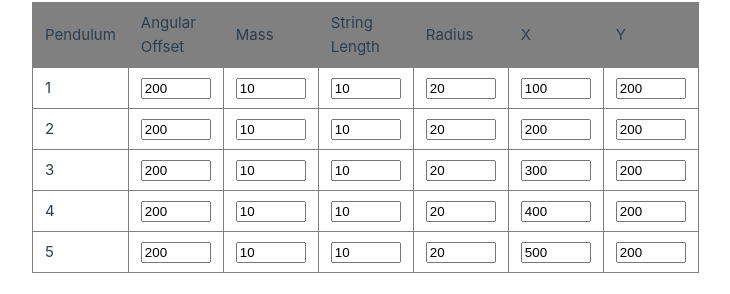
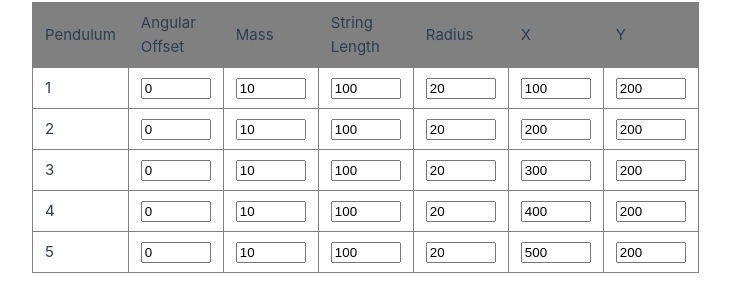
Before and after one commit to domleo/pendulum_simulator, a Vue app in the folder frontend/: page / in a window 1280 px wide. Shown: the part 503-797 px from the top of the page, without its empty margins (0-730 px from the left). Built offline with nearby package versions, Linux system fonts and the light colour scheme.

Commit message:
updating the angular offset correctly calculates the new starting position

```diff
--- a/frontend/src/components/MyCanvas.vue
+++ b/frontend/src/components/MyCanvas.vue
@@ -37,27 +37,65 @@ import p5 from 'p5'
 export default {
   data() {
     return {
+      interval: null,
       pendulums: [
-        {id: 1, dragging: false, curr_angle: Math.PI/4, org_angle: Math.PI/3, curr_angleVel: 0, curr_posx: 100, curr_posy: 200, org_posx: 100, org_posy: 200, angular_offset: 200, mass: 10, string_length: 10, radius: 20, r: 255, g:0, b:0},
-        {id: 2, dragging: false, curr_angle: Math.PI/4, org_angle: Math.PI/3, curr_angleVel: 0, curr_posx: 200, curr_posy: 200, org_posx: 200, org_posy: 200, angular_offset: 200, mass: 10, string_length: 10, radius: 20, r: 255, g:255, b:0},
-        {id: 3, dragging: false, curr_angle: Math.PI/4, org_angle: Math.PI/3, curr_angleVel: 0, curr_posx: 300, curr_posy: 200, org_posx: 300, org_posy: 200, angular_offset: 200, mass: 10, string_length: 10, radius: 20, r: 0, g:255, b:100},
-        {id: 4, dragging: false, curr_angle: Math.PI/4, org_angle: Math.PI/3, curr_angleVel: 0, curr_posx: 400, curr_posy: 200, org_posx: 400, org_posy: 200, angular_offset: 200, mass: 10, string_length: 10, radius: 20, r: 100, g:100, b:255},
-        {id: 5, dragging: false, curr_angle: Math.PI/4, org_angle: Math.PI/3, curr_angleVel: 0, curr_posx: 500, curr_posy: 200, org_posx: 500, org_posy: 200, angular_offset: 200, mass: 10, string_length: 10, radius: 20, r: 255, g:0, b:255}
+        {id: 1, dragging: false, curr_angle: Math.PI/4, org_angle: Math.PI/3, curr_angleVel: 0, curr_posx: 100, curr_posy: 200, org_posx: 100, org_posy: 200, angular_offset: 0, mass: 10, string_length: 100, radius: 20, anchorX:100, anchorY:75, r: 255, g:0, b:0},
+        {id: 2, dragging: false, curr_angle: Math.PI/4, org_angle: Math.PI/3, curr_angleVel: 0, curr_posx: 200, curr_posy: 200, org_posx: 200, org_posy: 200, angular_offset: 0, mass: 10, string_length: 100, radius: 20, anchorX:200, anchorY:75, r: 255, g:255, b:0},
+        {id: 3, dragging: false, curr_angle: Math.PI/4, org_angle: Math.PI/3, curr_angleVel: 0, curr_posx: 300, curr_posy: 200, org_posx: 300, org_posy: 200, angular_offset: 0, mass: 10, string_length: 100, radius: 20, anchorX:300, anchorY:75, r: 0, g:255, b:100},
+        {id: 4, dragging: false, curr_angle: Math.PI/4, org_angle: Math.PI/3, curr_angleVel: 0, curr_posx: 400, curr_posy: 200, org_posx: 400, org_posy: 200, angular_offset: 0, mass: 10, string_length: 100, radius: 20, anchorX:400, anchorY:75, r: 100, g:100, b:255},
+        {id: 5, dragging: false, curr_angle: Math.PI/4, org_angle: Math.PI/3, curr_angleVel: 0, curr_posx: 500, curr_posy: 200, org_posx: 500, org_posy: 200, angular_offset: 0, mass: 10, string_length: 100, radius: 20, anchorX:500, anchorY:75, r: 255, g:0, b:255}
       ],
       gravity: 0.4
     }
   },
   mounted() {
-    this.initPendulumSketch();
-    this.interval = null;
+    this.initPendulumSketch(); //start drawing right away
   },
   methods: {
+    findAnchorPoint(x, y, L) {
+      const sin45 = Math.sqrt(2) / 2;
+      const cos45 = sin45;
+
+      const x_a = x - L * sin45;
+      const y_a = y + L * (1 - cos45);
+
+      return { x: x_a, y: y_a };
+    },
+    findPendulumCoordinates(x_a, y_a, thetaDegrees, L) {
+      const thetaRadians = ((thetaDegrees+180) * Math.PI) / 180; // Convert degrees to radians
+
+      const x = x_a + L * Math.sin(thetaRadians);
+      const y = y_a - L * Math.cos(thetaRadians);
+
+      return { x: x, y: y };
+    },
+    calculateNewXYwithAngularOffset(id) {
+      //find the anchor, since that doesn't change here
+      for (const i in this.pendulums) {
+        if (this.pendulums[i].id === id) {
+          const pendulum = this.pendulums[i]
+          //const anchor_point = this.findAnchorPoint(pendulum.curr_posx, pendulum.curr_posy, pendulum.string_length)
+          //console.log(anchor_point)
+          const newCoor = this.findPendulumCoordinates(pendulum.anchorX, pendulum.anchorY, pendulum.angular_offset, pendulum.string_length)
+          pendulum.curr_posx = newCoor.x// + anchor_point.x
+          pendulum.org_posx  = newCoor.x// + anchor_point.x
+          pendulum.curr_posy = newCoor.y// + anchor_point.y
+          pendulum.org_posy  = newCoor.y// + anchor_point.y
+          break
+        }
+      }
+
+    },
     onAngularOffsetChanged(event, id){
       //console.log(id, event.target.valueAsNumber)
       for (const i in this.pendulums) {
-        if (this.pendulums[i].id === id) this.pendulums[i].angular_offset = event.target.valueAsNumber
+        if (this.pendulums[i].id === id) {
+          this.pendulums[i].angular_offset = event.target.valueAsNumber
+          this.calculateNewXYwithAngularOffset(id)
+        }
       }
       this.pause()
+
     },
     onMassChanged(event, id) {
       for (const i in this.pendulums) {
@@ -157,7 +195,7 @@ export default {
             }
             //the string
             p.fill(0);
-            p.line(self.pendulums[i].org_posx, 75, self.pendulums[i].curr_posx, self.pendulums[i].curr_posy);
+            p.line(self.pendulums[i].anchorX, self.pendulums[i].anchorY, self.pendulums[i].curr_posx, self.pendulums[i].curr_posy);
             //the circle
             p.fill(self.pendulums[i].r, self.pendulums[i].g, self.pendulums[i].b);
             p.ellipse(self.pendulums[i].curr_posx, self.pendulums[i].curr_posy, self.pendulums[i].radius*2, self.pendulums[i].radius*2);
```
Also changed, not shown: 1 other file (tests, documents, lock files or other folders).
